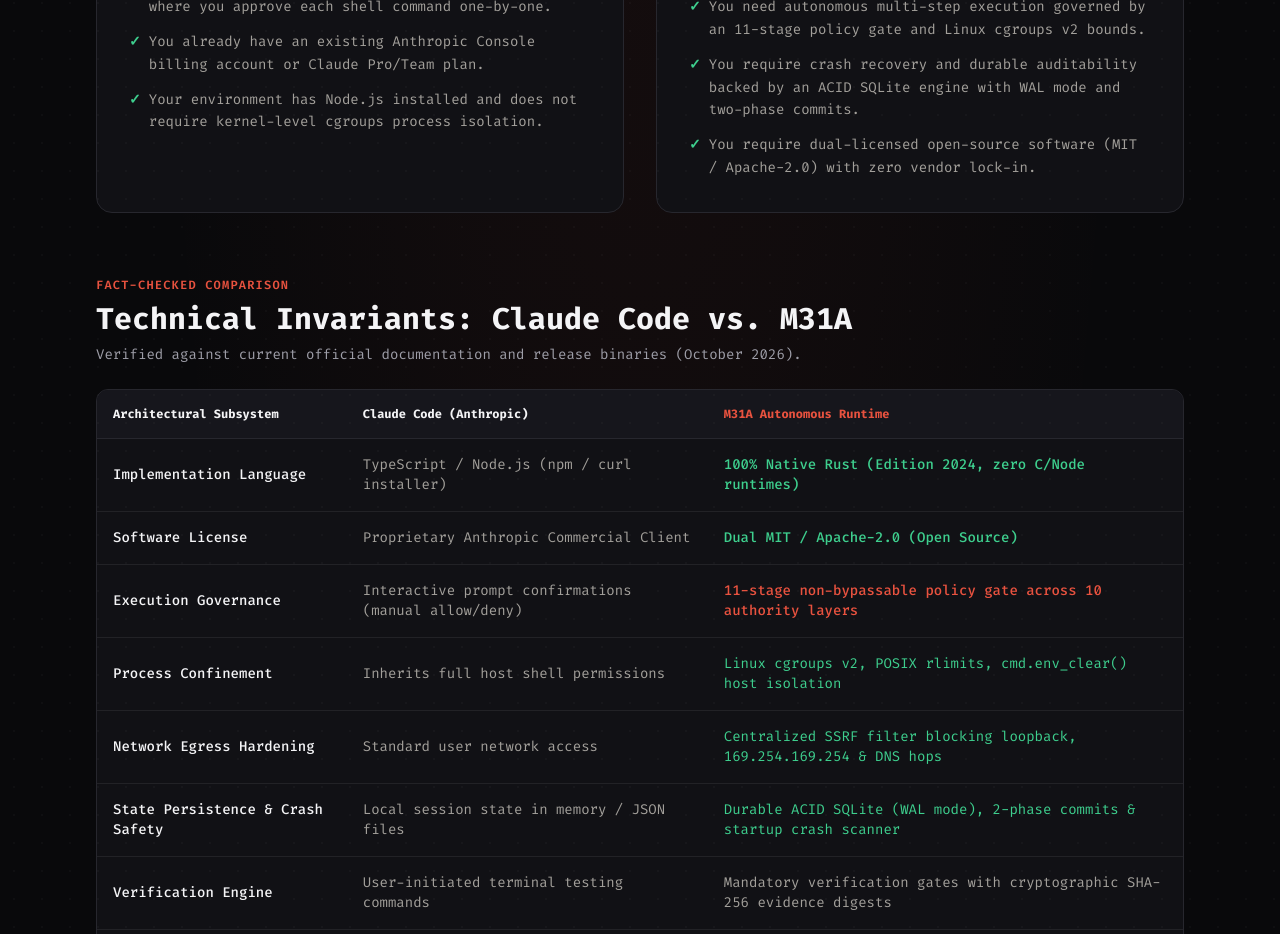
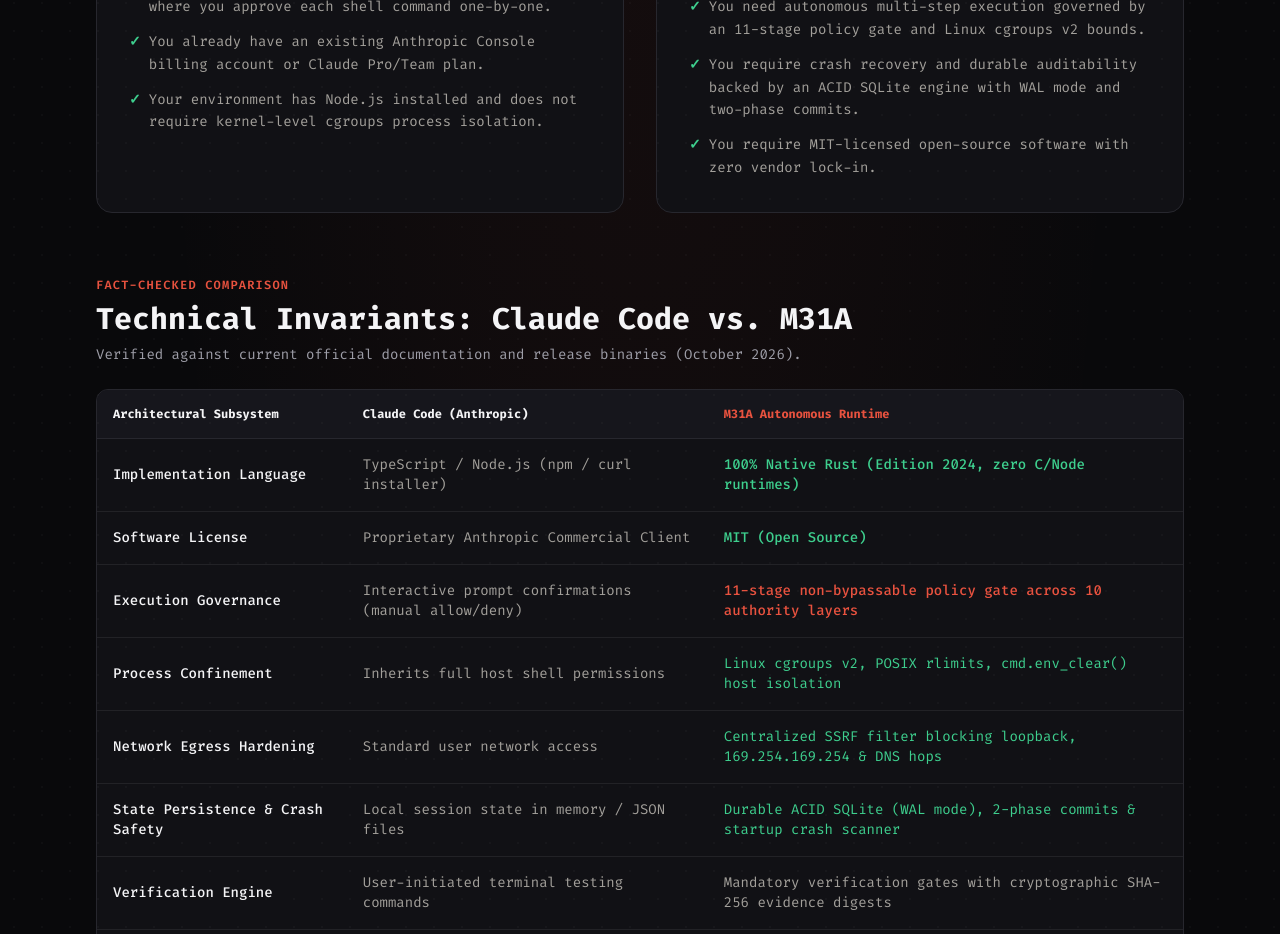
Before and after one commit to eshanized/m31a.tonmoyinfrastructure.org, a Next.js app: page /alternatives/claude-code in a window 1280 px wide. Shown: the part 840-1774 px from the top of the page. Built offline with nearby package versions, Linux system fonts and the light colour scheme; no server answers.

Commit message:
fix(content): correct M31A license in comparison pages

```diff
--- a/app/alternatives/claude-code/page.tsx
+++ b/app/alternatives/claude-code/page.tsx
@@ -23,7 +23,7 @@
 export const metadata: Metadata = createPageMetadata({
   title: 'Claude Code Alternative: Rust Runtime vs Node.js Terminal Agent · M31A',
   description:
-    'Comparing Anthropic Claude Code with M31A: Rust native kernel, 11-stage policy gate, Linux cgroups v2 confinement, SQLite WAL persistence, and dual-licensed open source.',
+    'Comparing Anthropic Claude Code with M31A: Rust native kernel, 11-stage policy gate, Linux cgroups v2 confinement, SQLite WAL persistence, and MIT-licensed open source.',
   path: '/alternatives/claude-code',
   keywords: [
     'Claude Code alternative',
@@ -144,7 +144,7 @@
               </li>
               <li className="flex items-start gap-2">
                 <span className="text-[#3ECF8E] font-bold">✓</span>
-                <span>You require dual-licensed open-source software (MIT / Apache-2.0) with zero vendor lock-in.</span>
+                <span>You require MIT-licensed open-source software with zero vendor lock-in.</span>
               </li>
             </ul>
           </div>
@@ -182,7 +182,7 @@
                 <tr>
                   <td className="p-4 font-medium text-[#F4F4F6]">Software License</td>
                   <td className="p-4">Proprietary Anthropic Commercial Client</td>
-                  <td className="p-4 text-[#3ECF8E] font-medium">Dual MIT / Apache-2.0 (Open Source)</td>
+                  <td className="p-4 text-[#3ECF8E] font-medium">MIT (Open Source)</td>
                 </tr>
                 <tr>
                   <td className="p-4 font-medium text-[#F4F4F6]">Execution Governance</td>
```
